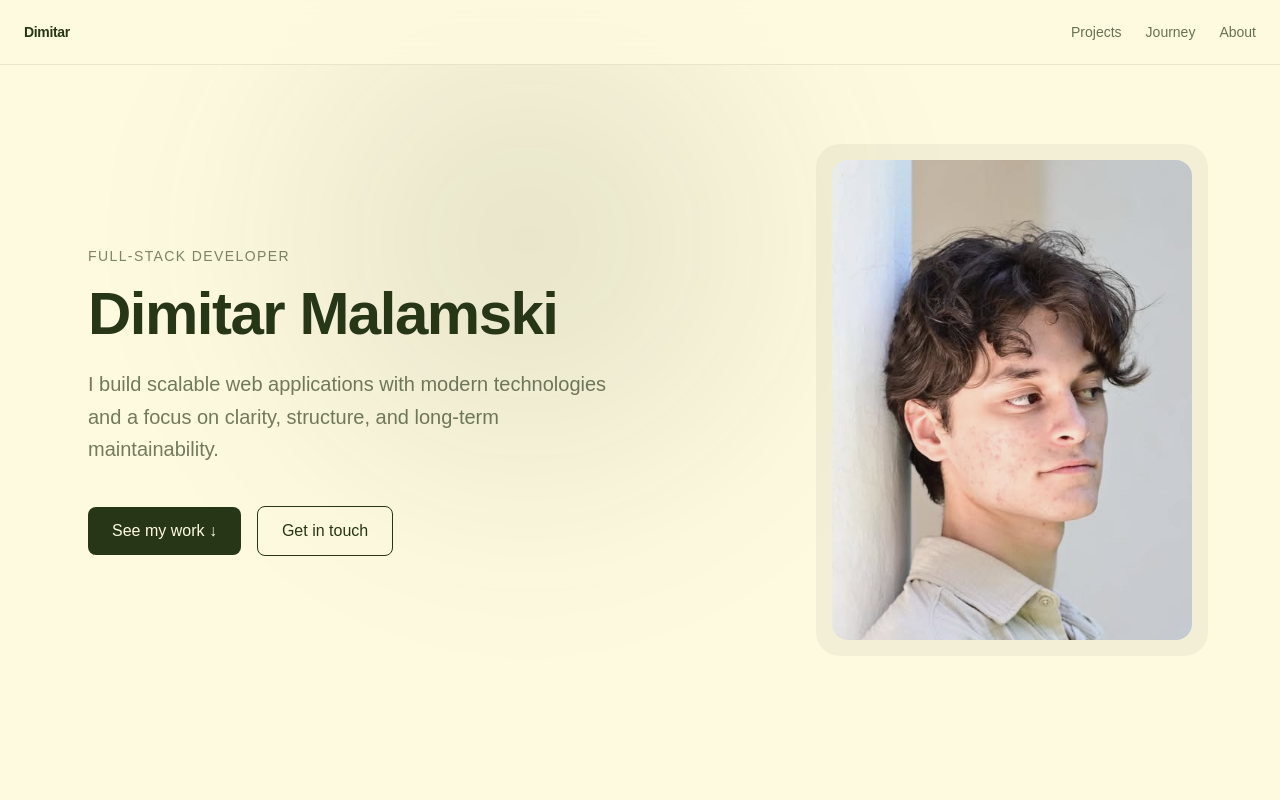
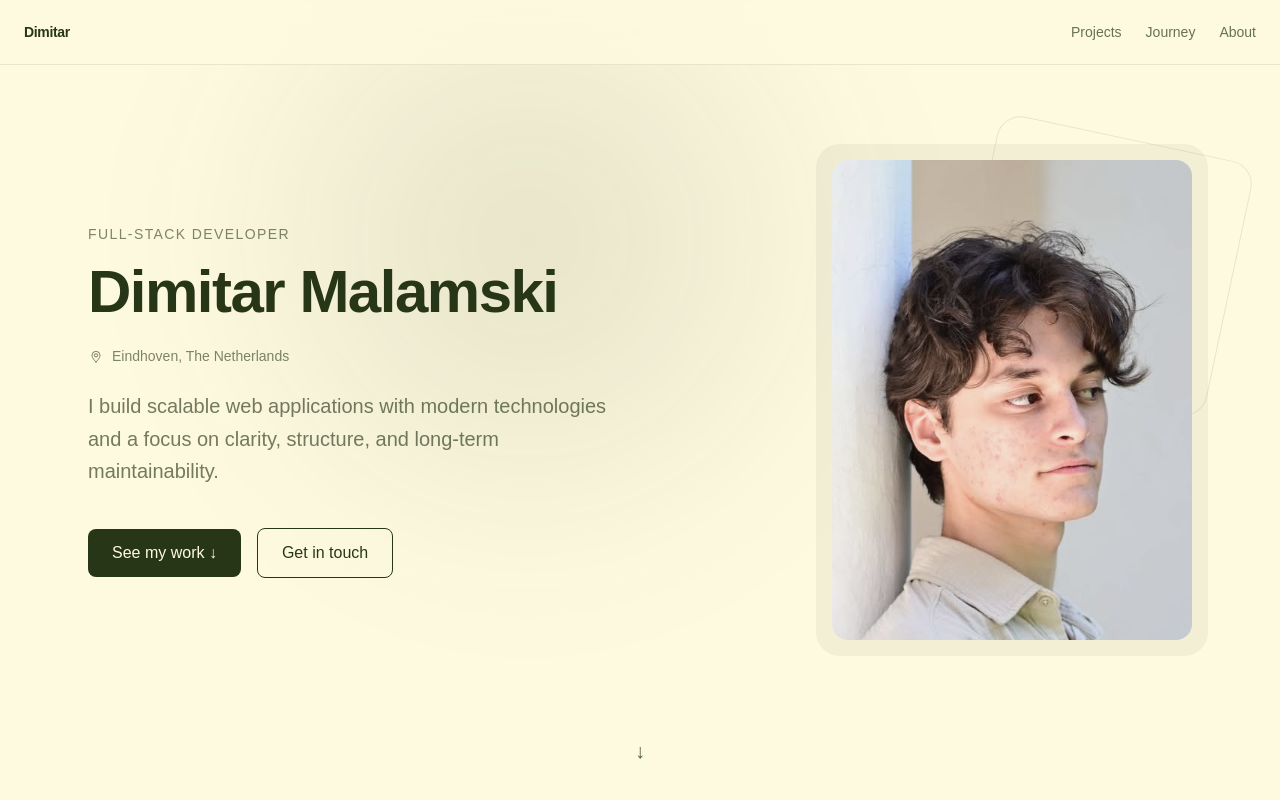
Before and after one commit to DimitarMalamski/Personal-Portfolio, a Next.js app: page / in a window 1280 px wide. Shown: the top 800 px of the page. Built offline with nearby package versions, Linux system fonts and the light colour scheme.

Commit message:
Added geametry, location and scroll indicator in the Hero section

```diff
--- a/src/app/globals.css
+++ b/src/app/globals.css
@@ -40,3 +40,32 @@ body {
 html {
   scroll-behavior: smooth;
 }
+
+@keyframes scrollHint {
+  0% {
+    transform: translateY(0);
+    opacity: 0.4;
+  }
+  50% {
+    transform: translateY(6px);
+    opacity: 0.8;
+  }
+  100% {
+    transform: translateY(0);
+    opacity: 0.4;
+  }
+}
+
+.scroll-cue {
+  font-size: 1.25rem;
+  color: var(--forest);
+  opacity: 0.5;
+  animation: scrollHint 2.5s ease-in-out infinite;
+  user-select: none;
+}
+
+@media (prefers-reduced-motion: reduce) {
+  .scroll-cue {
+    animation: none;
+  }
+}
--- a/src/components/Hero.tsx
+++ b/src/components/Hero.tsx
@@ -1,6 +1,9 @@
 export default function Hero() {
   return (
     <section className="relative min-h-screen overflow-hidden bg-[var(--bg-hero)]">
+      <div className="absolute bottom-10 left-1/2 -translate-x-1/2">
+        <div className="scroll-cue">↓</div>
+      </div>
       <div
         aria-hidden
         className="
@@ -23,6 +26,26 @@ export default function Hero() {
               Dimitar Malamski
             </h1>
 
+            <div className="flex items-center gap-2 text-sm text-[var(--forest)]/60 mb-6">
+              <svg
+                aria-hidden
+                className="w-4 h-4"
+                viewBox="0 0 24 24"
+                fill="none"
+                stroke="currentColor"
+                strokeWidth="1.5"
+              >
+                <path
+                  strokeLinecap="round"
+                  strokeLinejoin="round"
+                  d="M12 21s-6-5.686-6-10a6 6 0 1112 0c0 4.314-6 10-6 10z"
+                />
+                <circle cx="12" cy="11" r="2.5" />
+              </svg>
+
+              <span>Eindhoven, The Netherlands</span>
+            </div>
+
             <p className="text-lg md:text-xl leading-relaxed text-[var(--forest)]/65 mb-10">
               I build scalable web applications with modern technologies and a
               focus on clarity, structure, and long-term maintainability.
@@ -41,6 +64,28 @@ export default function Hero() {
 
           <div className="hidden lg:flex justify-end">
             <div className="relative">
+              <div
+                aria-hidden
+                className="
+    absolute -top-6 -right-10
+    w-[260px] h-[260px]
+    rounded-3xl
+    border border-[var(--forest)]/10
+    rotate-12
+  "
+              />
+
+              <div
+                aria-hidden
+                className="
+    absolute top-12 right-4
+    w-[220px] h-[220px]
+    rounded-3xl
+    border border-[var(--olive)]/15
+    -rotate-6
+  "
+              />
+
               <div
                 aria-hidden
                 className="
```
